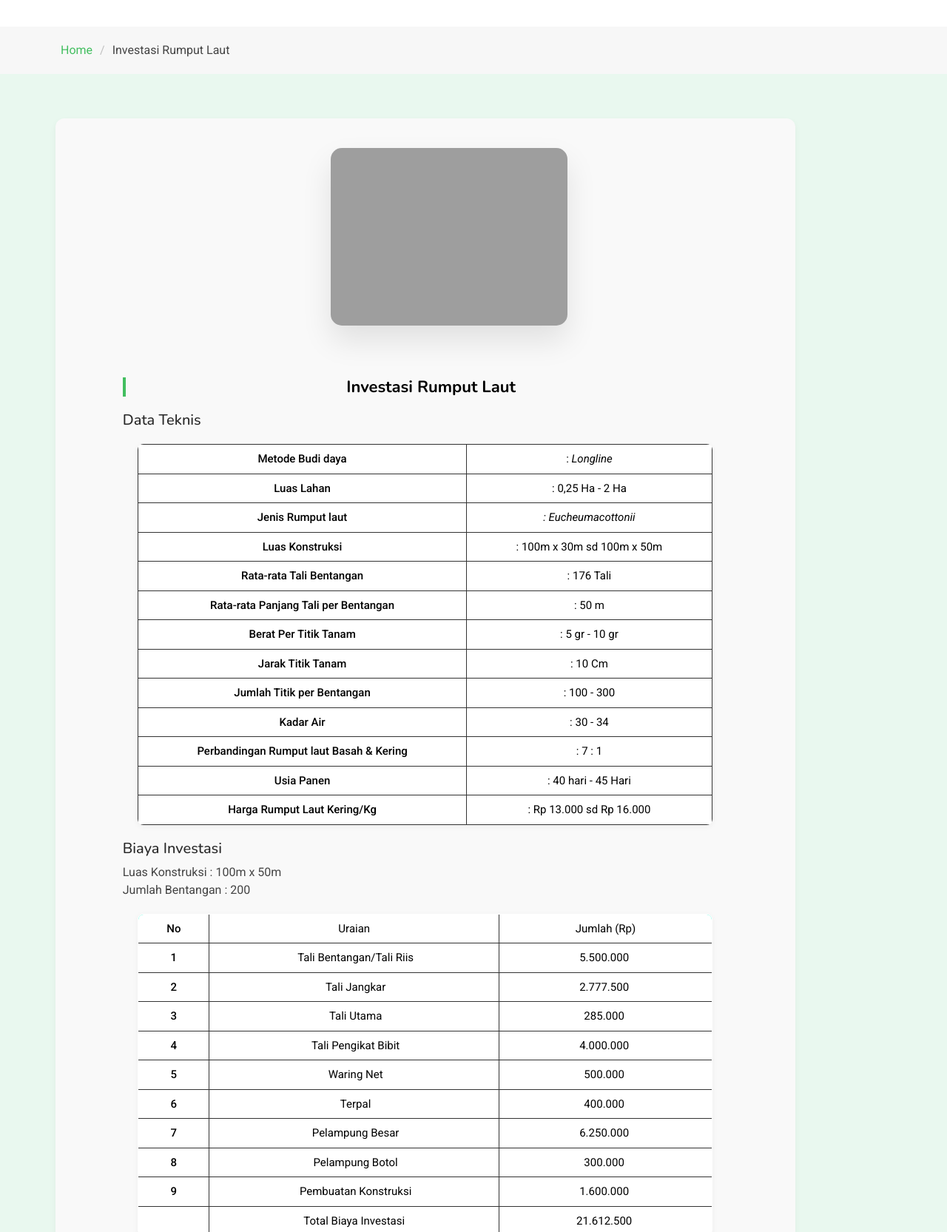
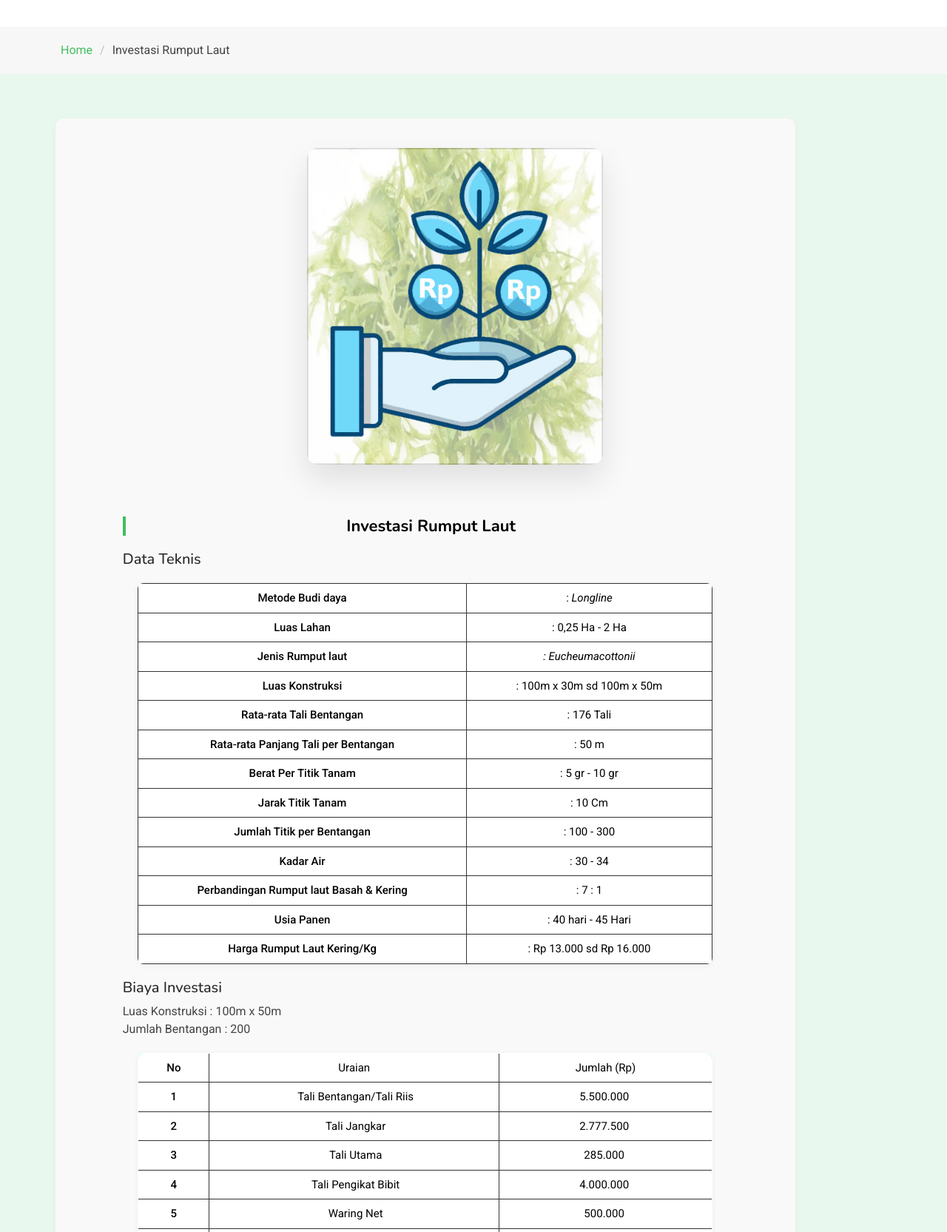
Before and after one commit to Rqq-al22/Web_pakB, a PHP site: page /strive/service-details4.php in a window 1280 px wide. Shown: the part 275-1940 px from the top of the page at 74% size. Run offline with PHP 8.4, Linux system fonts and the light colour scheme; data comes from the database, SQL or seed files in the repository; grey boxes are pictures that could not be loaded.

Commit message:
service-details4.php

```diff
--- a/strive/service-details4.php
+++ b/strive/service-details4.php
@@ -102,7 +102,7 @@
           <div class="col-lg-8">
             <div class="service-main-content">
               <div class="service-image" data-aos="fade-up" data-aos-delay="200">
-                <img src="assets/img/services/7.jpg" alt="Service Image" class="img-fluid rounded-4">
+                <img src="src/investasi.jpg" alt="Service Image" class="img-fluid rounded-4">
               </div>
 
               <div class="service-description" data-aos="fade-up" data-aos-delay="300">
```
